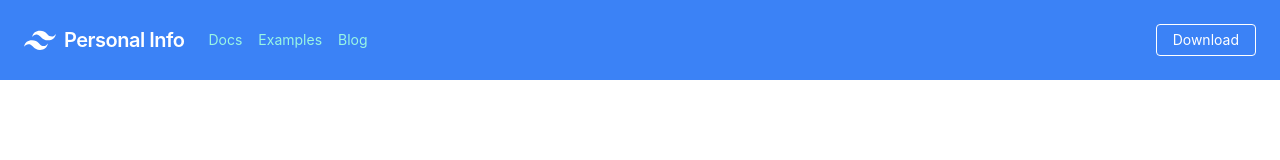
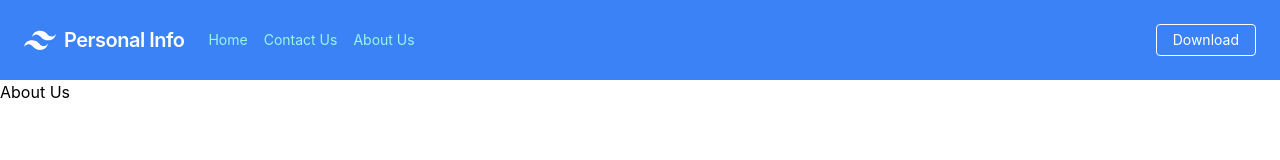
Before and after one commit to MyAllCodes/personal-info, a React (Create React App) app: page /aboutUs in a window 1280 px wide. Shown: the top 160 px of the page. Built offline with nearby package versions, Linux system fonts and the light colour scheme.

Commit message:
added react router dom

```diff
--- a/package.json
+++ b/package.json
@@ -8,6 +8,7 @@
     "@testing-library/user-event": "^13.5.0",
     "react": "^18.3.1",
     "react-dom": "^18.3.1",
+    "react-router-dom": "^6.23.0",
     "react-scripts": "5.0.1",
     "web-vitals": "^2.1.4"
   },
@@ -34,5 +35,6 @@
       "last 1 firefox version",
       "last 1 safari version"
     ]
-  }
+  },
+  "devDependencies": {}
 }
--- a/src/App.js
+++ b/src/App.js
@@ -1,10 +1,35 @@
 import './App.css';
+import AboutUs from './component/AboutUs';
+import ContactUs from './component/ContactUs';
+import Home from './component/Home';
 import Navbar from './component/Navbar';
-
+import {
+  BrowserRouter as Router,
+  Routes,
+  Route
+} from "react-router-dom";
 
 function App() {
   return (
-    <><Navbar/></>
+    <>
+      <Router>
+          <Navbar/>
+          <Routes>
+            <Route
+              path="/home"
+              element={<Home />}
+            ></Route>
+            <Route
+              path="/contactUs"
+              element={<ContactUs />}
+            ></Route>
+            <Route
+              path="/aboutUs"
+              element={<AboutUs />}
+            ></Route>
+          </Routes>
+      </Router>
+    </>
   );
 }
 
--- /dev/null
+++ b/src/component/AboutUs.js
@@ -0,0 +1,9 @@
+import React from 'react'
+
+export default function AboutUs() {
+  return (
+    <div>
+      About Us
+    </div>
+  )
+}
--- /dev/null
+++ b/src/component/ContactUs.js
@@ -0,0 +1,9 @@
+import React from 'react'
+
+export default function ContactUs() {
+  return (
+    <div>
+      Contact Us
+    </div>
+  )
+}
--- /dev/null
+++ b/src/component/Home.js
@@ -0,0 +1,9 @@
+import React from 'react'
+
+export default function Home() {
+  return (
+    <div>
+      Home
+    </div>
+  )
+}
--- a/src/component/Navbar.js
+++ b/src/component/Navbar.js
@@ -1,26 +1,37 @@
+import {
+  Link
+} from "react-router-dom";
 export default function Navbar() {
   return (
     <>
       <nav class="flex items-center justify-between flex-wrap bg-blue-500 p-6">
         <div class="flex items-center flex-shrink-0 text-white mr-6">
-    <svg class="fill-current h-8 w-8 mr-2" width="54" height="54" viewBox="0 0 54 54" xmlns="http://www.w3.org/2000/svg"><path d="M13.5 22.1c1.8-7.2 6.3-10.8 13.5-10.8 10.8 0 12.15 8.1 17.55 9.45 3.6.9 6.75-.45 9.45-4.05-1.8 7.2-6.3 10.8-13.5 10.8-10.8 0-12.15-8.1-17.55-9.45-3.6-.9-6.75.45-9.45 4.05zM0 38.3c1.8-7.2 6.3-10.8 13.5-10.8 10.8 0 12.15 8.1 17.55 9.45 3.6.9 6.75-.45 9.45-4.05-1.8 7.2-6.3 10.8-13.5 10.8-10.8 0-12.15-8.1-17.55-9.45-3.6-.9-6.75.45-9.45 4.05z"/></svg>
-    <span class="font-semibold text-xl tracking-tight">Personal Info</span>
+          <svg class="fill-current h-8 w-8 mr-2" width="54" height="54" viewBox="0 0 54 54" xmlns="http://www.w3.org/2000/svg"><path d="M13.5 22.1c1.8-7.2 6.3-10.8 13.5-10.8 10.8 0 12.15 8.1 17.55 9.45 3.6.9 6.75-.45 9.45-4.05-1.8 7.2-6.3 10.8-13.5 10.8-10.8 0-12.15-8.1-17.55-9.45-3.6-.9-6.75.45-9.45 4.05zM0 38.3c1.8-7.2 6.3-10.8 13.5-10.8 10.8 0 12.15 8.1 17.55 9.45 3.6.9 6.75-.45 9.45-4.05-1.8 7.2-6.3 10.8-13.5 10.8-10.8 0-12.15-8.1-17.55-9.45-3.6-.9-6.75.45-9.45 4.05z" /></svg>
+          <span class="font-semibold text-xl tracking-tight"><Link to="/home">
+            Personal Info
+          </Link></span>
         </div>
         <div class="block lg:hidden">
           <button class="flex items-center px-3 py-2 border rounded text-teal-200 border-teal-400 hover:text-white hover:border-white">
-      <svg class="fill-current h-3 w-3" viewBox="0 0 20 20" xmlns="http://www.w3.org/2000/svg"><title>Menu</title><path d="M0 3h20v2H0V3zm0 6h20v2H0V9zm0 6h20v2H0v-2z"/></svg>
+            <svg class="fill-current h-3 w-3" viewBox="0 0 20 20" xmlns="http://www.w3.org/2000/svg"><title>Menu</title><path d="M0 3h20v2H0V3zm0 6h20v2H0V9zm0 6h20v2H0v-2z" /></svg>
           </button>
         </div>
         <div class="w-full block flex-grow lg:flex lg:items-center lg:w-auto">
           <div class="text-sm lg:flex-grow">
             <a href="#responsive-header" class="block mt-4 lg:inline-block lg:mt-0 text-teal-200 hover:text-white mr-4">
-        Docs
+              <Link to="/home">
+                Home
+              </Link>
             </a>
             <a href="#responsive-header" class="block mt-4 lg:inline-block lg:mt-0 text-teal-200 hover:text-white mr-4">
-        Examples
+              <Link to="/contactUs">
+                Contact Us
+              </Link>
             </a>
             <a href="#responsive-header" class="block mt-4 lg:inline-block lg:mt-0 text-teal-200 hover:text-white">
-        Blog
+              <Link to="/aboutUs">
+                About Us
+              </Link>
             </a>
           </div>
           <div>
```
Also changed, not shown: 1 other file (tests, documents, lock files or other folders). Lines whose indentation alone changed are shown as unchanged.
